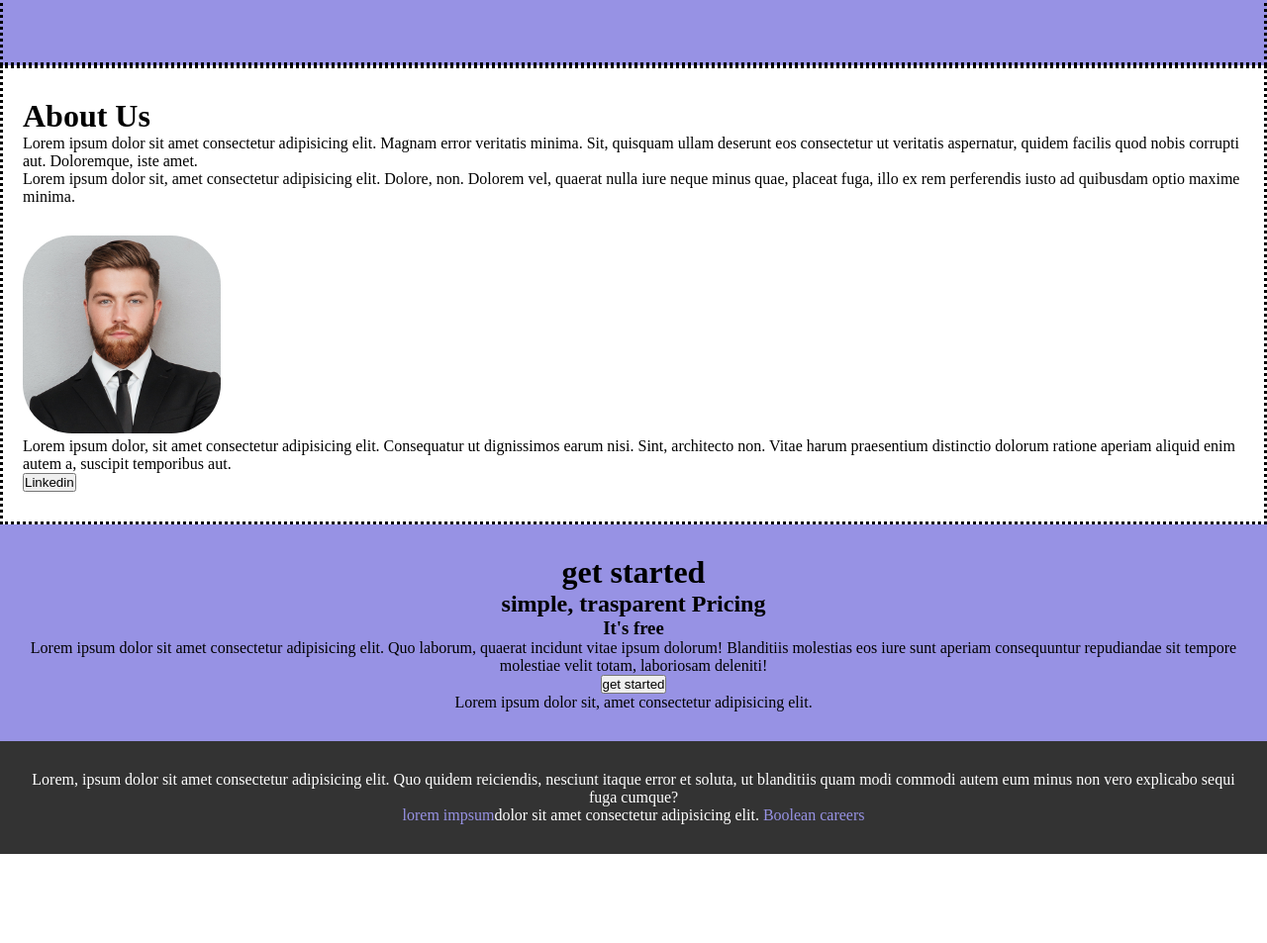
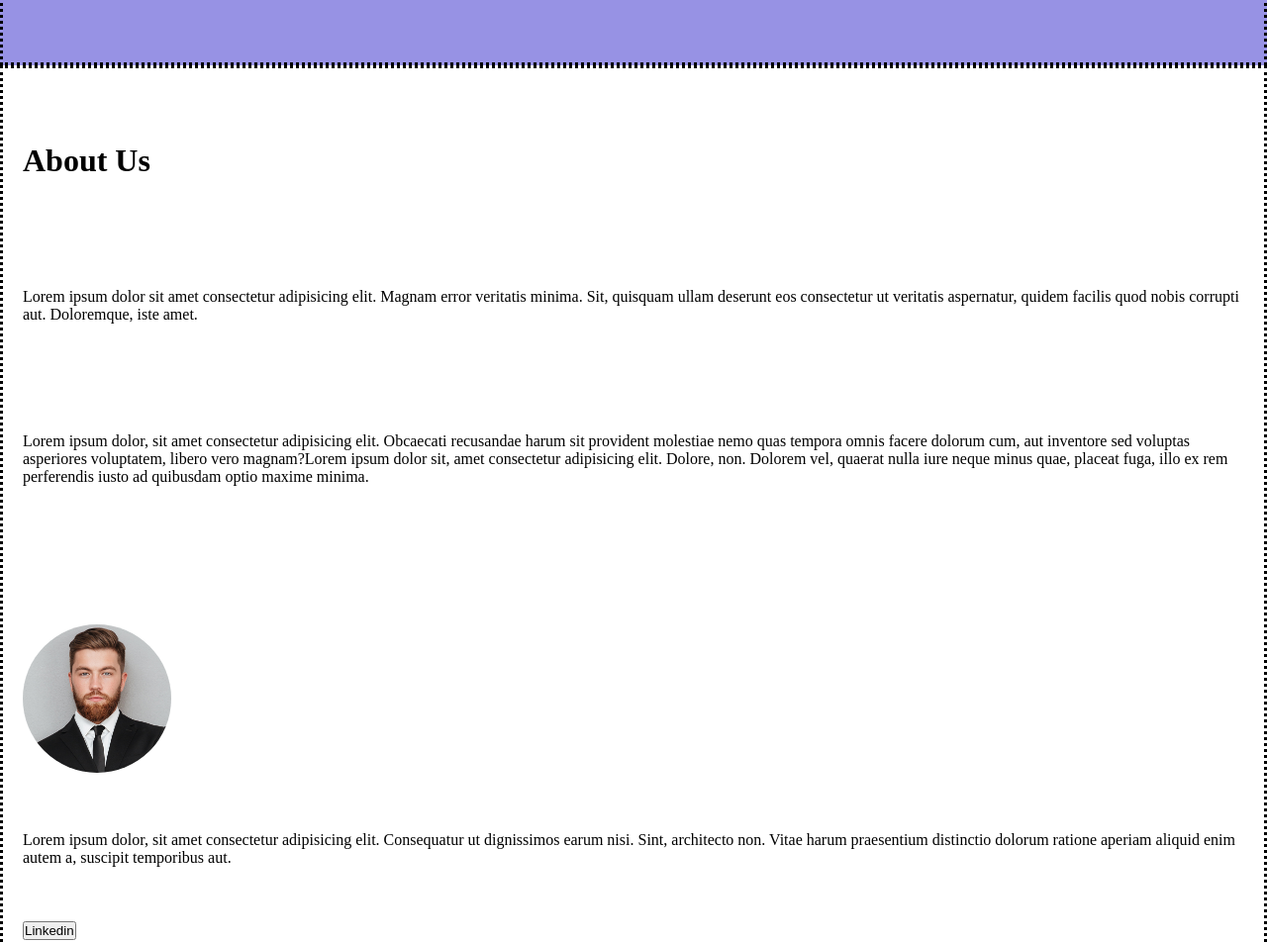
Before and after one commit to lucafagiolini/htmlcss-responsive-layout, a plain HTML site: page index.html in a window 1280 px wide. Shown: the part 6358-7311 px from the top of the page at 99% size. Before the commit the page ends 7221 px from the top, so only its background shows below. Drawn offline with Linux system fonts and the light colour scheme.

Commit message:
about-us-768px

```diff
--- a/css/style.css
+++ b/css/style.css
@@ -214,12 +214,22 @@ nav a {
     display: flex;
     flex-direction: column;
     row-gap: 30px;
-    padding: 30px 20px 30px 20px;
+    padding: 20px 20px 30px 20px;
+}
+
+#about-us h1 {
+    padding-top: 55px;
+    padding-bottom: 55px;
 }
 
 #about-us img {
-    width: 200px;
-    border-radius: 50px;
+    margin-top: 55px;
+    width: 150px;
+    border-radius: 50%;
+}
+
+#about-us p {
+    padding: 55px 0px 55px 0px;
 }
 
 /* end about us section */
@@ -343,6 +353,10 @@ footer a {
         width: calc(100%/2);
     }
 
+    #about-us {
+        flex-direction: row;
+    }
+
     /* ------------------------ */
     /* ------ end 768px ------- */
     /* ------------------------ */
--- a/index.html
+++ b/index.html
@@ -277,7 +277,10 @@
                     Doloremque, iste amet.
                 </p>
                 <p>
-                    Lorem ipsum dolor sit, amet consectetur adipisicing elit. Dolore, non. Dolorem vel, quaerat nulla
+                    Lorem ipsum dolor, sit amet consectetur adipisicing elit. Obcaecati recusandae harum sit provident
+                    molestiae nemo quas tempora omnis facere dolorum cum, aut inventore sed voluptas asperiores
+                    voluptatem, libero vero magnam?Lorem ipsum dolor sit, amet consectetur adipisicing elit. Dolore,
+                    non. Dolorem vel, quaerat nulla
                     iure neque minus quae, placeat fuga, illo ex rem perferendis iusto ad quibusdam optio maxime minima.
                 </p>
             </div>
```
